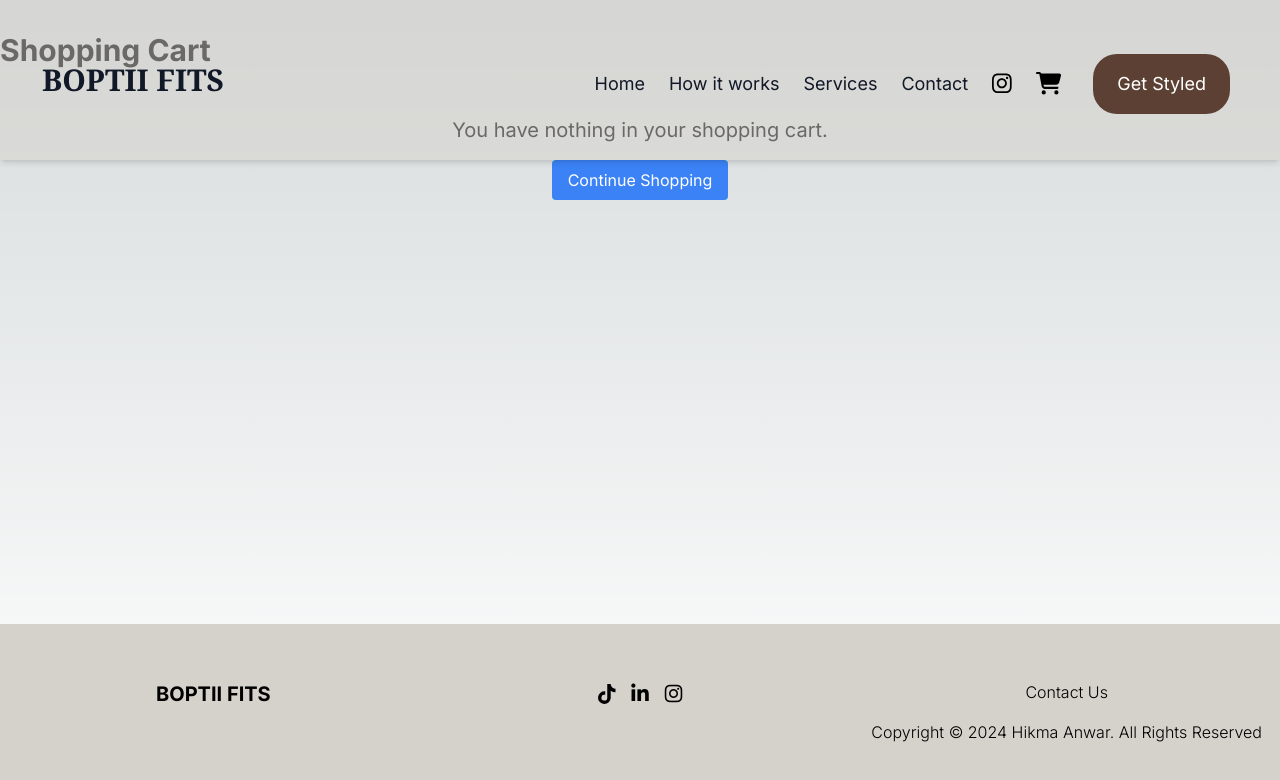
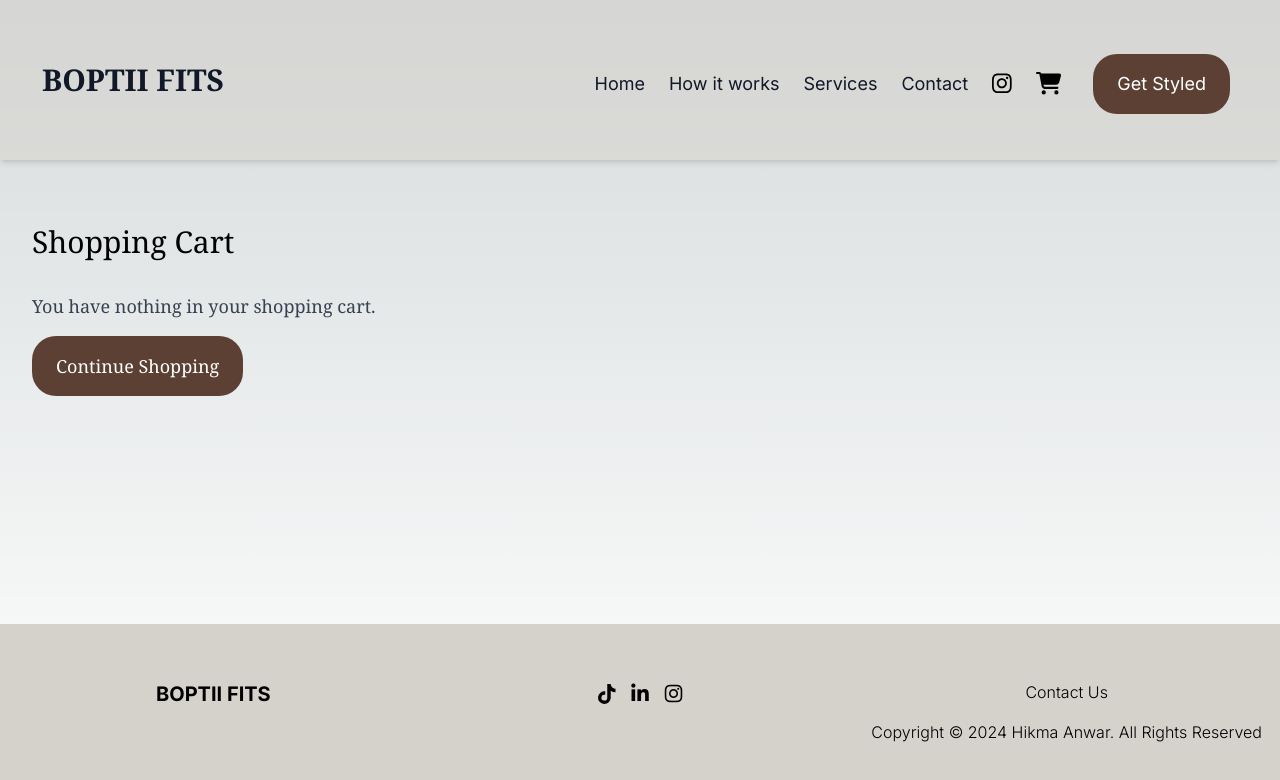
Before and after one commit to HikmaAnwar/boptii-fitss, a Next.js app: page /cart in a window 1280 px wide. Shown: the top 780 px of the page. Built offline with nearby package versions, Linux system fonts and the light colour scheme.

Commit message:
feat: added some style to the page

```diff
--- a/src/app/cart/page.jsx
+++ b/src/app/cart/page.jsx
@@ -12,7 +12,9 @@ const CartPage = () => {
 
   return (
     <div className="container mx-auto py-8">
-      <h1 className="text-3xl font-bold mb-4">Shopping Cart</h1>
+      <h1 className="text-3xl text-black mt-48 font-serif ml-8 mb-4">
+        Shopping Cart
+      </h1>
       {cartItems.length > 0 ? (
         <div>
           <ul className="space-y-4">
@@ -26,11 +28,11 @@ const CartPage = () => {
           </ul>
         </div>
       ) : (
-        <div className="text-center py-8">
-          <p className="text-xl">You have nothing in your shopping cart.</p>
+        <div className="text-gray-700 px-8 py-4 font-serif">
+          <p className="text-lg">You have nothing in your shopping cart.</p>
           <button
             onClick={handleContinueShopping}
-            className="mt-4 bg-blue-500 text-white px-4 py-2 rounded hover:bg-blue-600 transition"
+            className="mt-4 bg-brown-dark text-white text-lg py-4 px-6 my-4 rounded-3xl hover:bg-brown-light transition"
           >
             Continue Shopping
           </button>
--- a/src/app/contact/page.jsx
+++ b/src/app/contact/page.jsx
@@ -199,7 +199,7 @@ const Contact = () => {
 
             <button
               type="submit"
-              className="bg-brown-dark text-white font-bold py-4 px-6 my-4 rounded-3xl"
+              className="bg-brown-dark text-white font-serif text-lg py-4 px-6 my-4 rounded-3xl"
             >
               Submit
             </button>
```
